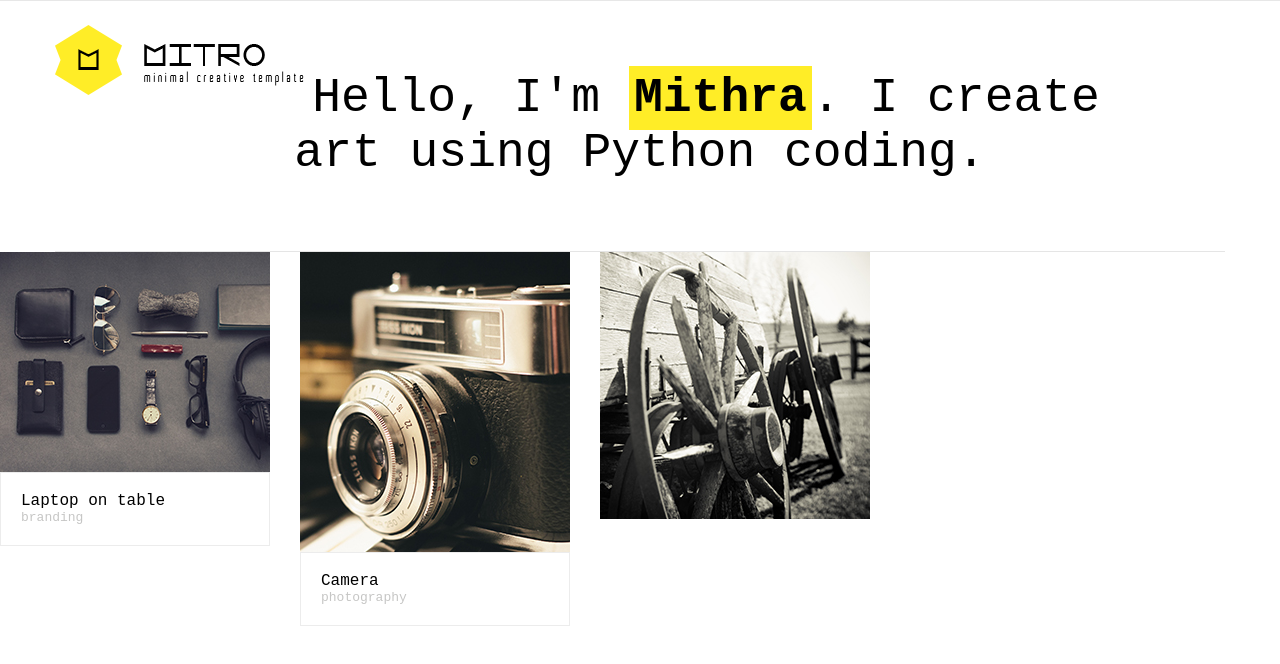
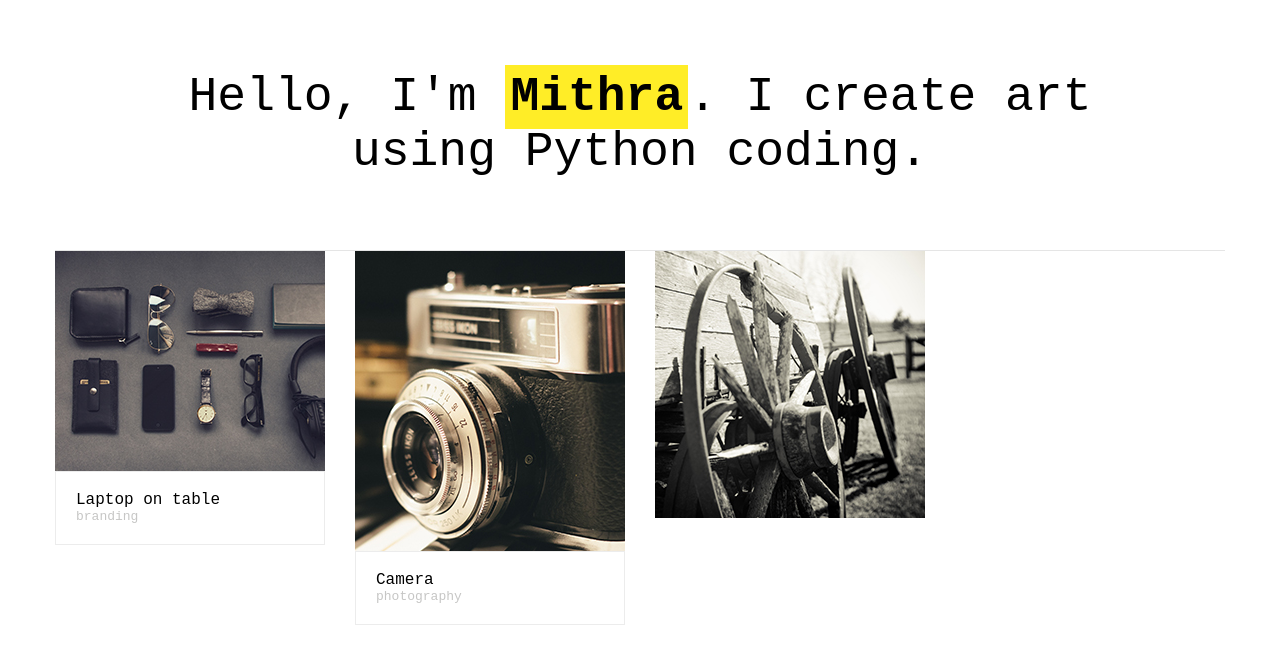
Before and after one commit to TheWeeknd7/TheWeeknd7.github.io, a plain HTML site: page index.html in a window 1280 px wide. Drawn offline with Linux system fonts and the light colour scheme.

Commit message:
Update index.html

```diff
--- a/index.html
+++ b/index.html
@@ -20,19 +20,10 @@
 <body>
 
 <div id="container">
-  <header>
-    <div class="top wrapper">
-	<div class="logo"><a href="index.html"><img src="images/logo.png"></a></div>
-
-    </div>
-  </header>
-  <!--end header-->
-
     <div class="wrapper">
 
     <div class="me">
     	<h1>Hello, I'm <span>Mithra</span>. I create art using Python coding.</h1>
-    </div>
     </div>
 
     <!--end me-->
@@ -89,11 +80,8 @@
         <div class="clear"></div>
       </div>
     </div>
-
     <!-- End Photo Filters -->
-
     </div>
-
 </div>
 
   <div class="preloader">
```
